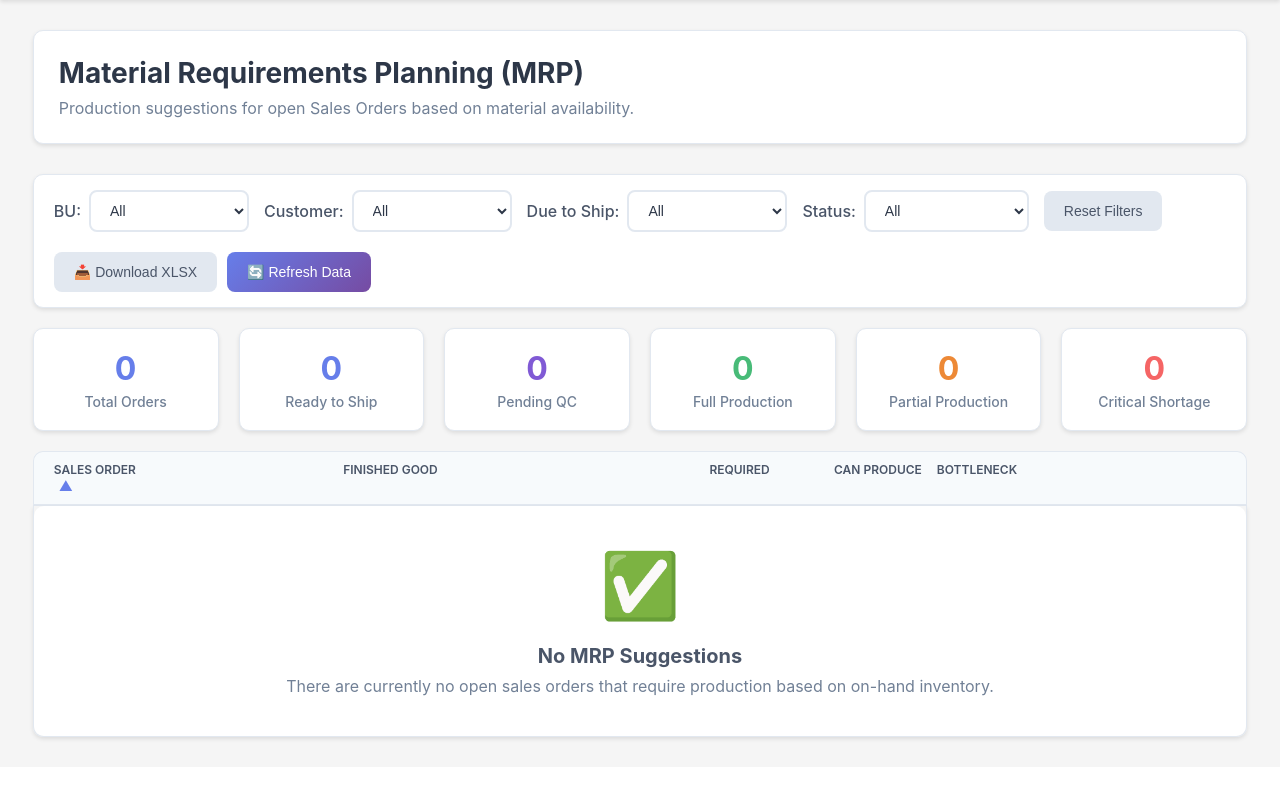
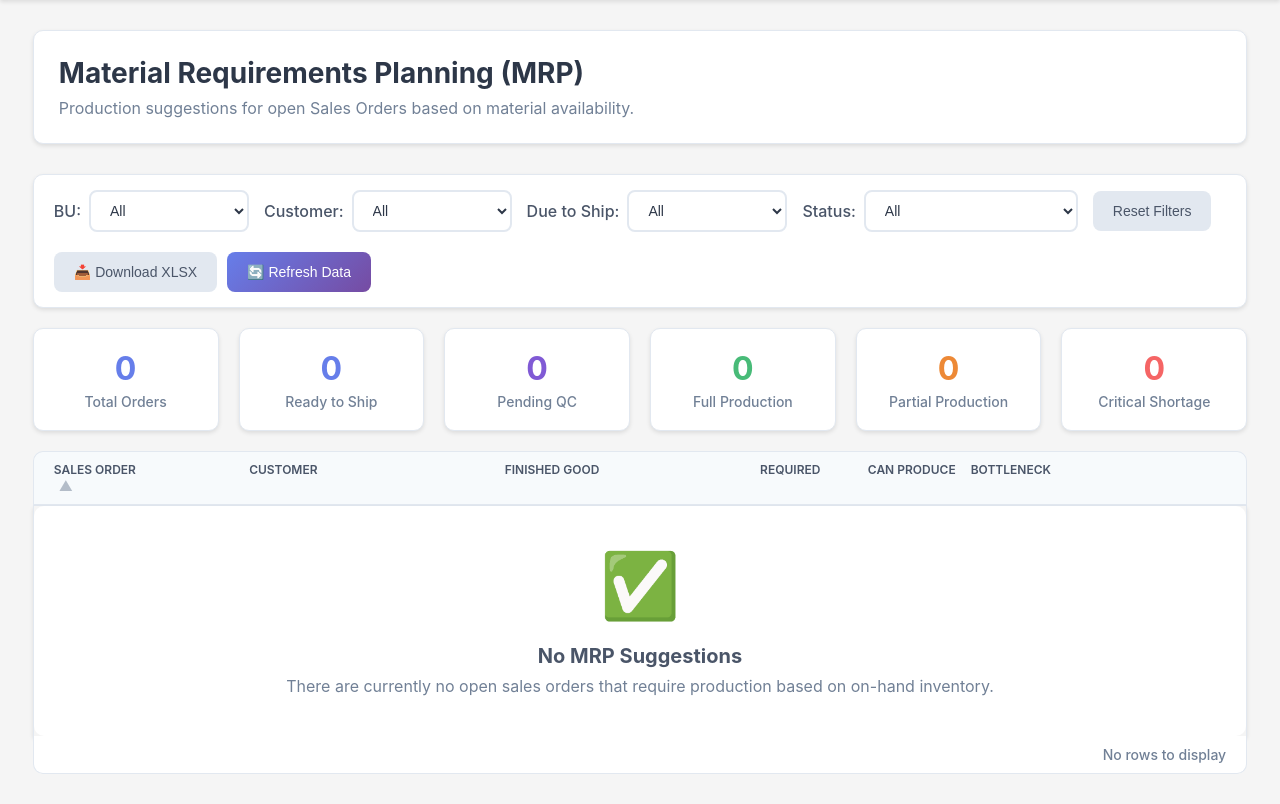
Before and after one commit to dangquyenbui-dotcom/downtime_tracker, a Flask app: template templates/mrp/index.html in a window 1280 px wide. Shown: the part 75-879 px from the top of the page. Before the commit the page ends 817 px from the top, so only its background shows below. Run offline with Flask 3, Linux system fonts and the light colour scheme; the template is opened without the code that fills it, so the values that code supplies are empty.

Commit message:
Add files via upload

```diff
--- a/static/js/mrp.js
+++ b/static/js/mrp.js
@@ -152,6 +152,7 @@ function filterMRP() {
     let partialCount = 0;
     let criticalCount = 0;
     let readyToShipCount = 0;
+    let pendingQCCount = 0;
 
     document.querySelectorAll('.so-header').forEach(header => {
         let show = true;
@@ -171,34 +172,56 @@ function filterMRP() {
             }
         }
 
-        const netQty = parseFloat(header.dataset.netQty);
-        if (statusFilter) {
-            if (statusFilter === 'ready-to-ship') {
-                if (netQty > 0) show = false;
-            } else {
-                if (netQty <= 0) show = false; // Exclude ready-to-ship from other statuses
-                if (header.dataset.status !== statusFilter) show = false;
-            }
+        if (statusFilter && header.dataset.status !== statusFilter) {
+            show = false;
         }
 
         header.classList.toggle('hidden-row', !show);
 
         if(show) {
             visibleCount++;
-            if (netQty <= 0) {
-                readyToShipCount++;
-            } else {
-                if (header.dataset.status === 'ok') okCount++;
-                if (header.dataset.status === 'partial') partialCount++;
-                if (header.dataset.status === 'critical') criticalCount++;
+            const status = header.dataset.status;
+            switch(status) {
+                case 'ready-to-ship':
+                    readyToShipCount++;
+                    break;
+                case 'pending-qc':
+                case 'partial-ship-pending-qc': // Count both as Pending QC for the summary card
+                    pendingQCCount++;
+                    break;
+                case 'ok':
+                    okCount++;
+                    break;
+                case 'partial':
+                    partialCount++;
+                    break;
+                case 'critical':
+                    criticalCount++;
+                    break;
             }
         }
     });
 
-    updateSummaryCards(visibleCount, readyToShipCount, okCount, partialCount, criticalCount);
+    updateSummaryCards(visibleCount, readyToShipCount, pendingQCCount, okCount, partialCount, criticalCount);
+    updateRowCount(); // NEW: Update the row count
     saveFilters();
     sortMRP();
 }
+
+// NEW: Function to update the row count footer
+function updateRowCount() {
+    const totalRows = document.querySelectorAll('.mrp-accordion .so-header').length;
+    const visibleRows = document.querySelectorAll('.mrp-accordion .so-header:not(.hidden-row)').length;
+    const rowCountEl = document.getElementById('rowCount');
+    if (rowCountEl) {
+        if (totalRows > 0) {
+            rowCountEl.textContent = `Showing ${visibleRows} of ${totalRows} rows`;
+        } else {
+            rowCountEl.textContent = 'No rows to display';
+        }
+    }
+}
+
 
 function resetFilters() {
     document.getElementById('buFilter').value = '';
@@ -209,9 +232,10 @@ function resetFilters() {
     filterMRP();
 }
 
-function updateSummaryCards(total, readyToShip, ok, partial, critical) {
+function updateSummaryCards(total, readyToShip, pendingQC, ok, partial, critical) {
     document.getElementById('total-orders').textContent = total;
     document.getElementById('ready-to-ship-count').textContent = readyToShip;
+    document.getElementById('pending-qc-count').textContent = pendingQC;
     document.getElementById('full-production').textContent = ok;
     document.getElementById('partial-production').textContent = partial;
     document.getElementById('critical-shortage').textContent = critical;
@@ -241,7 +265,6 @@ function updateSortIndicators() {
         indicator.textContent = '';
         if (header.dataset.columnId === sortState.column) {
             if (sortState.direction === 'asc') {
-                header.classList.add('sorted-asc');
                 indicator.textContent = '▲';
             } else {
                 header.classList.add('sorted-desc');
@@ -288,7 +311,7 @@ function exportVisibleDataToXlsx() {
     exportBtn.textContent = '📥 Generating...';
 
     const headers = [
-        'SO', 'Finished Good', 'SO Required', 'SO Can Produce', 'SO Bottleneck',
+        'SO', 'Customer', 'Finished Good', 'SO Required', 'SO Can Produce', 'SO Bottleneck',
         'Component Part', 'Component Description', 'Total Required', 'Initial On-Hand',
         'Avail. Before SO', 'Allocated', 'Open PO Qty', 'Shortfall'
     ];
@@ -301,10 +324,11 @@ function exportVisibleDataToXlsx() {
 
         const soData = {
             so: header.querySelector('.so-info:nth-child(1) strong').textContent.trim(),
-            fg: header.querySelector('.so-info:nth-child(2) strong').textContent.trim(),
-            required: header.querySelector('.so-info:nth-child(3) strong').textContent.trim(),
-            canProduce: header.querySelector('.so-info:nth-child(4) strong').textContent.trim(),
-            bottleneck: header.querySelector('.so-info:nth-child(5) div').textContent.trim(),
+            customer: header.querySelector('.so-info:nth-child(2) strong').textContent.trim(),
+            fg: header.querySelector('.so-info:nth-child(3) strong').textContent.trim(),
+            required: header.querySelector('.so-info:nth-child(4) strong').textContent.trim(),
+            canProduce: header.querySelector('.so-info:nth-child(5) strong').textContent.trim(),
+            bottleneck: header.querySelector('.so-info:nth-child(6) div').textContent.trim(),
         };
 
         const detailsId = header.dataset.target;
@@ -313,7 +337,7 @@ function exportVisibleDataToXlsx() {
             if (detailsTable) {
                 detailsTable.querySelectorAll('tbody tr').forEach(compRow => {
                     const rowData = [
-                        soData.so, soData.fg, soData.required, soData.canProduce, soData.bottleneck,
+                        soData.so, soData.customer, soData.fg, soData.required, soData.canProduce, soData.bottleneck,
                         compRow.cells[0].textContent.trim().replace('🔗', '').trim(),
                         compRow.cells[1].textContent.trim(), compRow.cells[2].textContent.trim(),
                         compRow.cells[3].textContent.trim(), compRow.cells[4].textContent.trim(),
@@ -324,7 +348,7 @@ function exportVisibleDataToXlsx() {
                 });
             }
         } else {
-             rows.push([soData.so, soData.fg, soData.required, soData.canProduce, soData.bottleneck, '', '', '', '', '', '', '', '']);
+             rows.push([soData.so, soData.customer, soData.fg, soData.required, soData.canProduce, soData.bottleneck, '', '', '', '', '', '', '', '']);
         }
     });
 
--- a/templates/mrp/index.html
+++ b/templates/mrp/index.html
@@ -75,10 +75,13 @@
     .summary-card.purple .summary-value { color: var(--accent-purple); }
 
     /* --- ACCORDION --- */
+    .so-header-static, .so-header {
+        display: grid;
+        grid-template-columns: 1.5fr 2fr 1.5fr 1fr 1fr 1.5fr 0.5fr;
+        gap: 15px;
+        align-items: center;
+    }
     .so-header-static {
-        display: grid;
-        grid-template-columns: 2fr 2fr 1fr 1fr 1.5fr 0.5fr;
-        gap: 15px;
         padding: 10px 20px;
         background: var(--table-header-bg);
         border: 1px solid var(--border-primary);
@@ -114,17 +117,12 @@
     .mrp-accordion {
         border: 1px solid var(--border-primary);
         border-top: none;
-        border-radius: 0 0 10px 10px;
-        overflow: hidden;
+        /* Removed border-radius to allow footer to connect */
         box-shadow: var(--shadow-sm);
     }
     .so-header {
         background: var(--bg-secondary);
         padding: 15px 20px;
-        display: grid;
-        grid-template-columns: 2fr 2fr 1fr 1fr 1.5fr 0.5fr;
-        gap: 15px;
-        align-items: center;
         border-bottom: 1px solid var(--border-primary);
         cursor: pointer;
         transition: background-color 0.2s;
@@ -139,11 +137,12 @@
     .so-header.hidden-row { display: none; }
     .so-header.status-ready-to-ship { border-left: 5px solid var(--accent-green); }
     .so-header.status-pending-qc { border-left: 5px solid var(--accent-purple); }
+    .so-header.status-partial-ship-pending-qc { border-left: 5px solid var(--accent-orange); }
     .so-header.status-ok { border-left: 5px solid var(--accent-green); }
     .so-header.status-partial { border-left: 5px solid var(--accent-orange); }
     .so-header.status-critical { border-left: 5px solid var(--accent-red); }
 
-    .so-info { font-size: 14px; }
+    .so-info { font-size: 14px; white-space: nowrap; overflow: hidden; text-overflow: ellipsis; }
     .so-info label { font-size: 11px; color: var(--text-tertiary); display: block; text-transform: uppercase; }
     .so-info strong { color: var(--text-primary); font-size: 1.1em; }
     .bottleneck-tag {
@@ -152,6 +151,7 @@
     }
     .bottleneck-tag.bottleneck { background: rgba(252, 129, 129, 0.2); color: var(--accent-red); }
     .bottleneck-tag.no-bottleneck { background: rgba(104, 211, 145, 0.2); color: var(--accent-green); }
+    .bottleneck-tag.partial-ship-qc { background: rgba(237, 137, 54, 0.15); color: var(--accent-orange); }
     .ready-to-ship {
         background: rgba(104, 211, 145, 0.2);
         color: var(--accent-green);
@@ -193,6 +193,19 @@
         cursor: help;
         margin-right: 5px;
     }
+    /* NEW: Grid Footer Style */
+    .grid-footer {
+        padding: 10px 20px;
+        text-align: right;
+        font-size: 14px;
+        color: var(--text-tertiary);
+        font-weight: 500;
+        background: var(--bg-secondary);
+        border-radius: 0 0 10px 10px;
+        border: 1px solid var(--border-primary);
+        border-top: none;
+        margin-top: -1px; /* Overlap with accordion bottom border */
+    }
 </style>
 {% endblock %}
 
@@ -221,6 +234,7 @@
             <select id="statusFilter" class="form-select filter-select">
                 <option value="">All</option>
                 <option value="ready-to-ship">Ready to Ship</option>
+                <option value="partial-ship-pending-qc">Partial Ship / Pending QC</option>
                 <option value="pending-qc">Pending QC</option>
                 <option value="ok">Full Production</option>
                 <option value="partial">Partial Production</option>
@@ -266,6 +280,9 @@
     <div class="so-info sortable" data-column-id="SO" data-column-type="string">
         <label>Sales Order</label><span class="sort-indicator"></span>
     </div>
+    <div class="so-info sortable" data-column-id="Customer" data-column-type="string">
+        <label>Customer</label><span class="sort-indicator"></span>
+    </div>
     <div class="so-info sortable" data-column-id="FG" data-column-type="string">
         <label>Finished Good</label><span class="sort-indicator"></span>
     </div>
@@ -286,7 +303,7 @@
         {% set so = result.sales_order %}
         {% set status = result.status %}
         {% set has_components = result.components|length > 0 %}
-        {% set expand_class = 'no-expand' if status in ['ready-to-ship', 'pending-qc'] or not has_components else '' %}
+        {% set expand_class = 'no-expand' if status in ['ready-to-ship', 'pending-qc', 'partial-ship-pending-qc'] or not has_components else '' %}
         {% set unique_id = so.SO ~ '-' ~ so.Part|replace('.', '-') %}
 
         <div class="so-header status-{{ status }} {{ expand_class }}"
@@ -299,6 +316,7 @@
              data-net-qty="{{ so['Net Qty'] }}">
 
             <div class="so-info"><strong>{{ so.SO }}</strong></div>
+            <div class="so-info" title="{{ so['Customer Name'] }}"><strong>{{ so['Customer Name'] }}</strong></div>
             <div class="so-info"><strong>{{ so.Part }}</strong></div>
             <div class="so-info numeric"><strong>{{ "{:,.0f}".format(so['Ord Qty - Cur. Level']) }}</strong></div>
             <div class="so-info numeric"><strong style="font-size: 1.3em;">{{ "{:,.0f}".format(result.can_produce_qty) }}</strong></div>
@@ -307,9 +325,15 @@
                 {% if status == 'ready-to-ship' %}
                     <div class="ready-to-ship">Ready to Ship (On-Hand: {{ "{:,.0f}".format(so['On Hand Qty Approved']) }})</div>
                 {% elif status == 'pending-qc' %}
-                    <div class="pending-qc-tag">Pending QC (Approved: {{ "{:,.0f}".format(so['On Hand Qty Approved']) }}, QC: {{ "{:,.0f}".format(so['On Hand Qty Pending QC']) }})</div>
+                    <div class="pending-qc-tag">{{ result.bottleneck }}</div>
                 {% else %}
-                    <div class="bottleneck-tag {{ 'bottleneck' if status != 'ok' else 'no-bottleneck' }}">{{ result.bottleneck or 'None' }}</div>
+                    {% set bottleneck_class = 'no-bottleneck' %}
+                    {% if status == 'critical' or status == 'partial' %}
+                        {% set bottleneck_class = 'bottleneck' %}
+                    {% elif status == 'partial-ship-pending-qc' %}
+                        {% set bottleneck_class = 'partial-ship-qc' %}
+                    {% endif %}
+                    <div class="bottleneck-tag {{ bottleneck_class }}">{{ result.bottleneck or 'None' }}</div>
                 {% endif %}
             </div>
 
@@ -364,6 +388,10 @@
     </div>
     {% endfor %}
 </div>
+
+<div class="grid-footer" id="gridFooter">
+    <span id="rowCount"></span>
+</div>
 {% endblock %}
 
 {% block scripts %}
```
